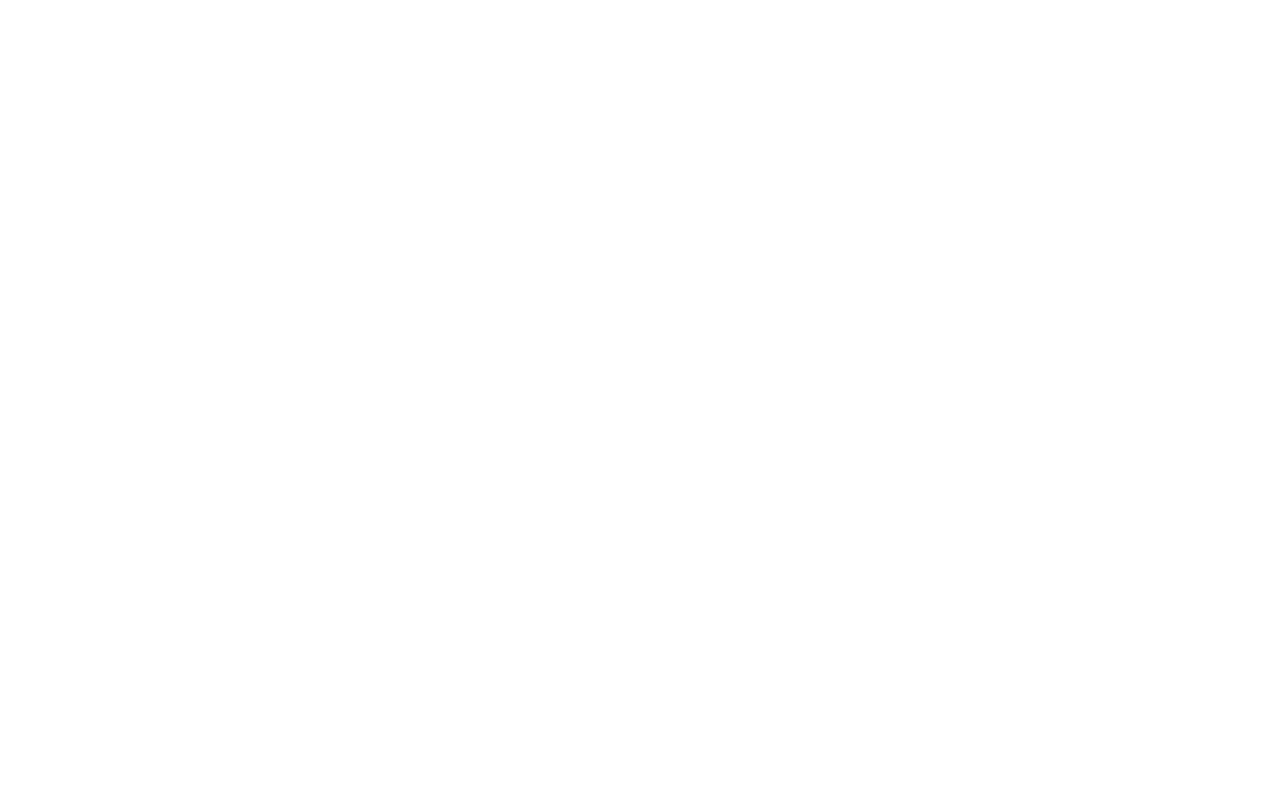
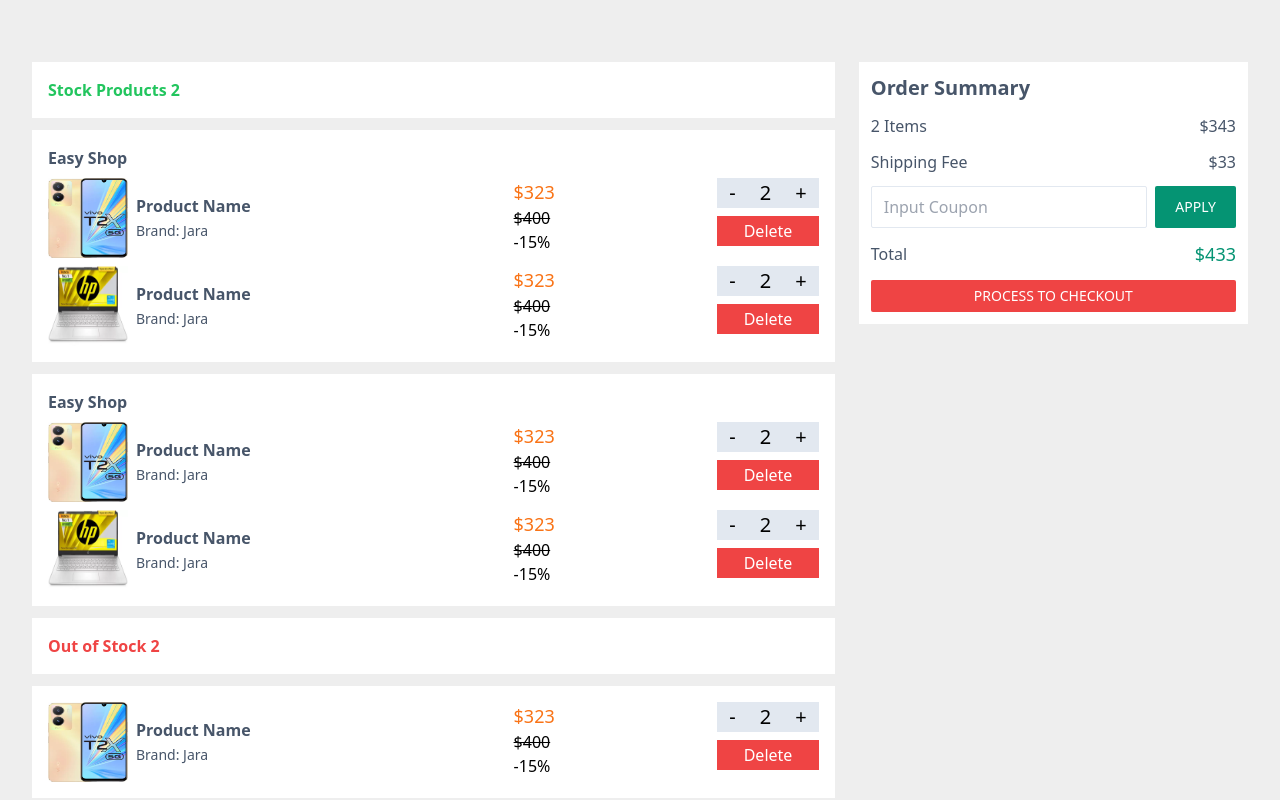
Before and after one commit to nicolasleigh/ecommerce, a React (Vite) app: page /card in a window 1280 px wide. Before the commit this address had no page. Shown: the part 426-1226 px from the top of the page. Before the commit the page ends 800 px from the top, so only its background shows below. Built offline with nearby package versions, Linux system fonts and the light colour scheme.

Commit message:
card page design

```diff
--- a/src/App.tsx
+++ b/src/App.tsx
@@ -1,6 +1,7 @@
 import { BrowserRouter, Route, Routes } from "react-router-dom";
 import Home from "./pages/Home";
 import Shop from "./pages/Shop";
+import Card from "./pages/Card";
 
 export default function App() {
   return (
@@ -8,6 +9,7 @@
       <Routes>
         <Route path='/' element={<Home />} />
         <Route path='/shop' element={<Shop />} />
+        <Route path='/card' element={<Card />} />
       </Routes>
     </BrowserRouter>
   );
--- /dev/null
+++ b/src/pages/Card.tsx
@@ -0,0 +1,176 @@
+import { Link } from "react-router-dom";
+import Footer from "../components/Footer";
+import Header from "../components/Header";
+import { IoIosArrowForward } from "react-icons/io";
+
+export default function Card() {
+  const cardProducts = [1, 2];
+  const outOfStockProduct = [1, 2];
+  return (
+    <div>
+      <Header />
+
+      <section className="bg-[url('/images/banner/shop.png')] h-[220px] mt-6 bg-cover bg-no-repeat relative bg-left">
+        <div className='absolute left-0 top-0 w-full h-full bg-[#2422228a]'>
+          <div className='w-[85%] md:w-[80%] sm:w-[90%] lg:w-[90%] h-full mx-auto'>
+            <div className='flex flex-col justify-center gap-1 items-center h-full w-full text-white'>
+              <h2 className='text-3xl font-bold'>Shop Page</h2>
+              <div className='flex justify-center items-center gap-2 text-2xl w-full'>
+                <Link to='/'>Card Page</Link>
+                <span className='pt-1'>
+                  <IoIosArrowForward />
+                </span>
+                <span>Card</span>
+              </div>
+            </div>
+          </div>
+        </div>
+      </section>
+
+      <section className='bg-[#eee]'>
+        <div className='w-[95%] lg:w-[90%] md:w-[90%] sm:w-[90%] mx-auto py-16'>
+          {cardProducts.length || outOfStockProduct.length ? (
+            <div className='flex flex-wrap'>
+              <div className='w-[67%] md-lg:w-full'>
+                <div className='pr-3 md-lg:pr-0'>
+                  <div className='flex flex-col gap-3'>
+                    <div className='bg-white p-4'>
+                      <h2 className=' text-green-500 font-semibold'>Stock Products {cardProducts.length}</h2>
+                    </div>
+
+                    {cardProducts.map((p, i) => (
+                      <div className='flex bg-white p-4 flex-col gap-2'>
+                        <div className='flex justify-start items-center'>
+                          <h2 className='text-slate-600 font-bold'>Easy Shop</h2>
+                        </div>
+
+                        {[1, 2].map((p, i) => (
+                          <div className='w-full flex flex-wrap'>
+                            <div className='flex sm:w-full gap-2 w-7/12'>
+                              <div className='flex gap-2 justify-start items-center'>
+                                <img
+                                  src={`/images/products/${i + 1}.webp`}
+                                  alt='products'
+                                  className='w-[80px] h-[80px]'
+                                />
+                                <div className='pr-4 text-slate-600'>
+                                  <h2 className='font-semibold'>Product Name</h2>
+                                  <span className='text-sm'>Brand: Jara</span>
+                                </div>
+                              </div>
+                            </div>
+
+                            <div className='flex justify-between w-5/12 sm:w-full sm:mt-3'>
+                              <div className='pl-4 sm:pl-0'>
+                                <h2 className='text-lg text-orange-500'>$323</h2>
+                                <p className='line-through'>$400</p>
+                                <p>-15%</p>
+                              </div>
+                              <div className='flex gap-2 flex-col'>
+                                <div className='flex bg-slate-200 h-[30px] justify-center items-center text-xl'>
+                                  <div className='px-3 cursor-pointer'>-</div>
+                                  <div className='px-3'>2</div>
+                                  <div className='px-3 cursor-pointer'>+</div>
+                                </div>
+                                <button className='px-5 py-[3px] bg-red-500 text-white'>Delete</button>
+                              </div>
+                            </div>
+                          </div>
+                        ))}
+                      </div>
+                    ))}
+                    {outOfStockProduct.length && (
+                      <div className='flex flex-col gap-3'>
+                        <div className='bg-white p-4'>
+                          <h2 className=' text-red-500 font-semibold'>Out of Stock {outOfStockProduct.length}</h2>
+                        </div>
+                        <div className='bg-white p-4'>
+                          {[1].map((p, i) => (
+                            <div className='w-full flex flex-wrap'>
+                              <div className='flex sm:w-full gap-2 w-7/12'>
+                                <div className='flex gap-2 justify-start items-center'>
+                                  <img
+                                    src={`/images/products/${i + 1}.webp`}
+                                    alt='products'
+                                    className='w-[80px] h-[80px]'
+                                  />
+                                  <div className='pr-4 text-slate-600'>
+                                    <h2 className='font-semibold'>Product Name</h2>
+                                    <span className='text-sm'>Brand: Jara</span>
+                                  </div>
+                                </div>
+                              </div>
+
+                              <div className='flex justify-between w-5/12 sm:w-full sm:mt-3'>
+                                <div className='pl-4 sm:pl-0'>
+                                  <h2 className='text-lg text-orange-500'>$323</h2>
+                                  <p className='line-through'>$400</p>
+                                  <p>-15%</p>
+                                </div>
+                                <div className='flex gap-2 flex-col'>
+                                  <div className='flex bg-slate-200 h-[30px] justify-center items-center text-xl'>
+                                    <div className='px-3 cursor-pointer'>-</div>
+                                    <div className='px-3'>2</div>
+                                    <div className='px-3 cursor-pointer'>+</div>
+                                  </div>
+                                  <button className='px-5 py-[3px] bg-red-500 text-white'>Delete</button>
+                                </div>
+                              </div>
+                            </div>
+                          ))}
+                        </div>
+                      </div>
+                    )}
+                  </div>
+                </div>
+              </div>
+
+              <div className='w-[33%] md-lg:w-full'>
+                <div className='pl-3 md-lg:pl-0 md-lg:mt-5'>
+                  {cardProducts.length && (
+                    <div className='bg-white p-3 text-slate-600 flex flex-col gap-3'>
+                      <h2 className='text-xl font-bold'>Order Summary</h2>
+                      <div className='flex justify-between items-center'>
+                        <span>2 Items</span>
+                        <span>$343</span>
+                      </div>
+                      <div className='flex justify-between items-center'>
+                        <span>Shipping Fee</span>
+                        <span>$33</span>
+                      </div>
+                      <div className='flex gap-2'>
+                        <input
+                          type='text'
+                          placeholder='Input Coupon'
+                          className='w-full px-3 py-2 border border-slate-200 outline-0 focus:border-green-500 rounded-sm'
+                        />
+                        <button className='px-5 py-[1px] bg-[#059473] text-white rounded-sm uppercase text-sm'>
+                          Apply
+                        </button>
+                      </div>
+
+                      <div className='flex justify-between items-center'>
+                        <span>Total</span>
+                        <span className='text-lg text-[#059473]'>$433</span>
+                      </div>
+                      <button className='px-5 py-[6px] rounded-sm hover:shadow-red-500/50 hover:shadow-lg bg-red-500 text-sm text-white uppercase'>
+                        Process to Checkout
+                      </button>
+                    </div>
+                  )}
+                </div>
+              </div>
+            </div>
+          ) : (
+            <div>
+              <Link to='/shop' className='px-4 py-1 bg-indigo-500 text-white'>
+                Shop Now
+              </Link>
+            </div>
+          )}
+        </div>
+      </section>
+      <Footer />
+    </div>
+  );
+}
```
